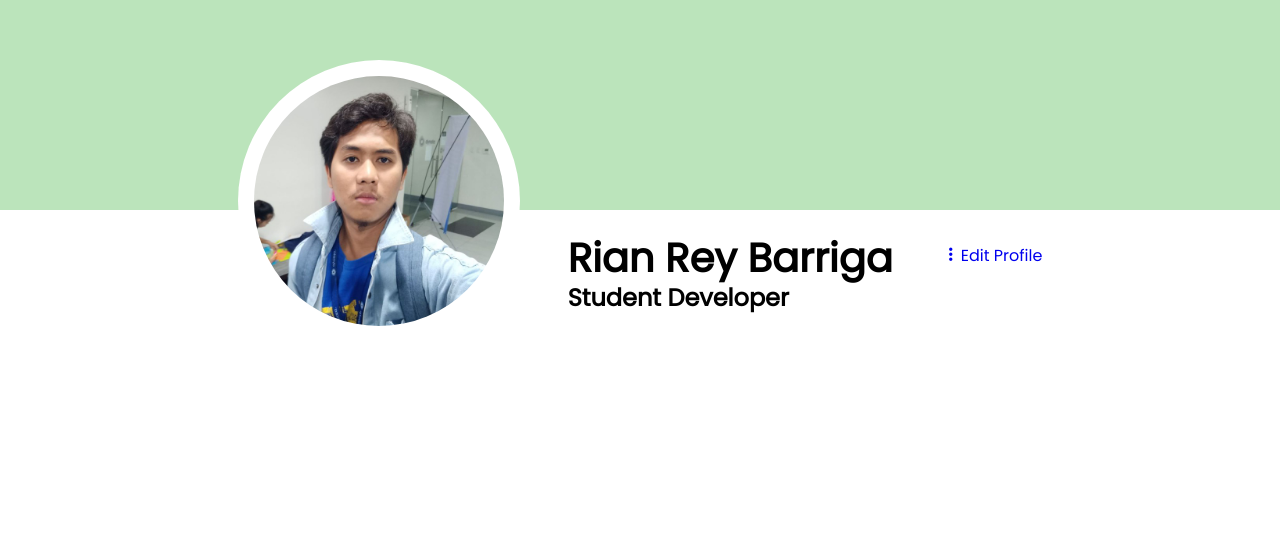
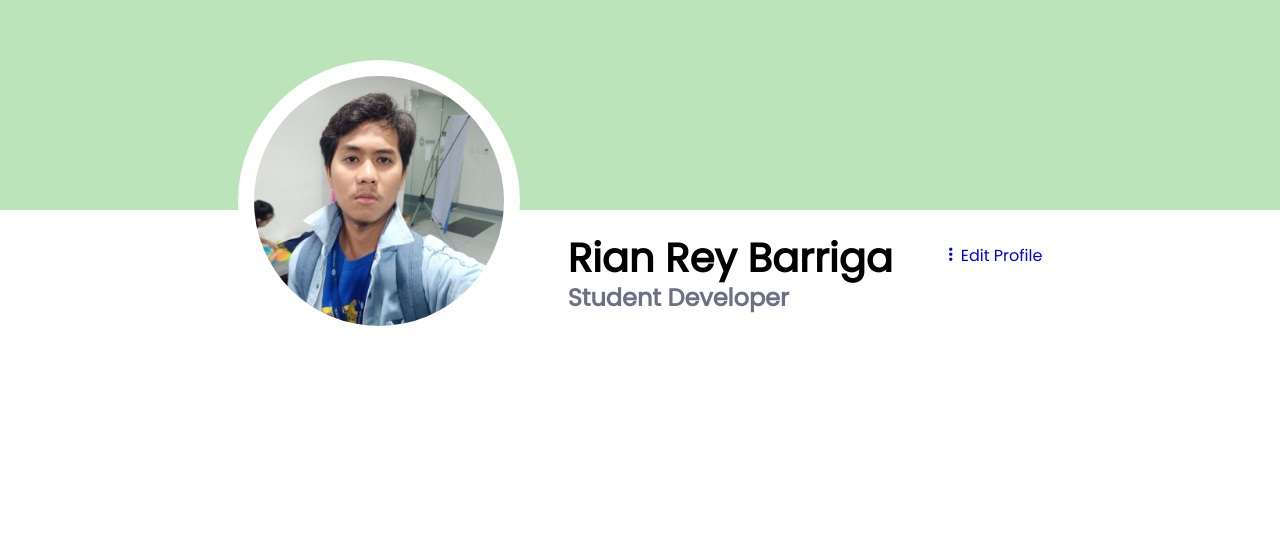
Before and after one commit to CodePhilanthropist/fantastic-funicular, a website: page index.html in a window 1280 px wide. Shown: the part 110-653 px from the top of the page. Drawn offline with nearby package versions, Linux system fonts and the light colour scheme.

Commit message:
adding secondary font

```diff
--- a/scss/style.scss
+++ b/scss/style.scss
@@ -40,7 +40,7 @@ body {
         section{
             position: relative;
             top: 1.5rem;
-            h4{
+            h5{
                 color: $secondary-font;
             }
         }
```
Also changed, not shown: scss/style.css.
